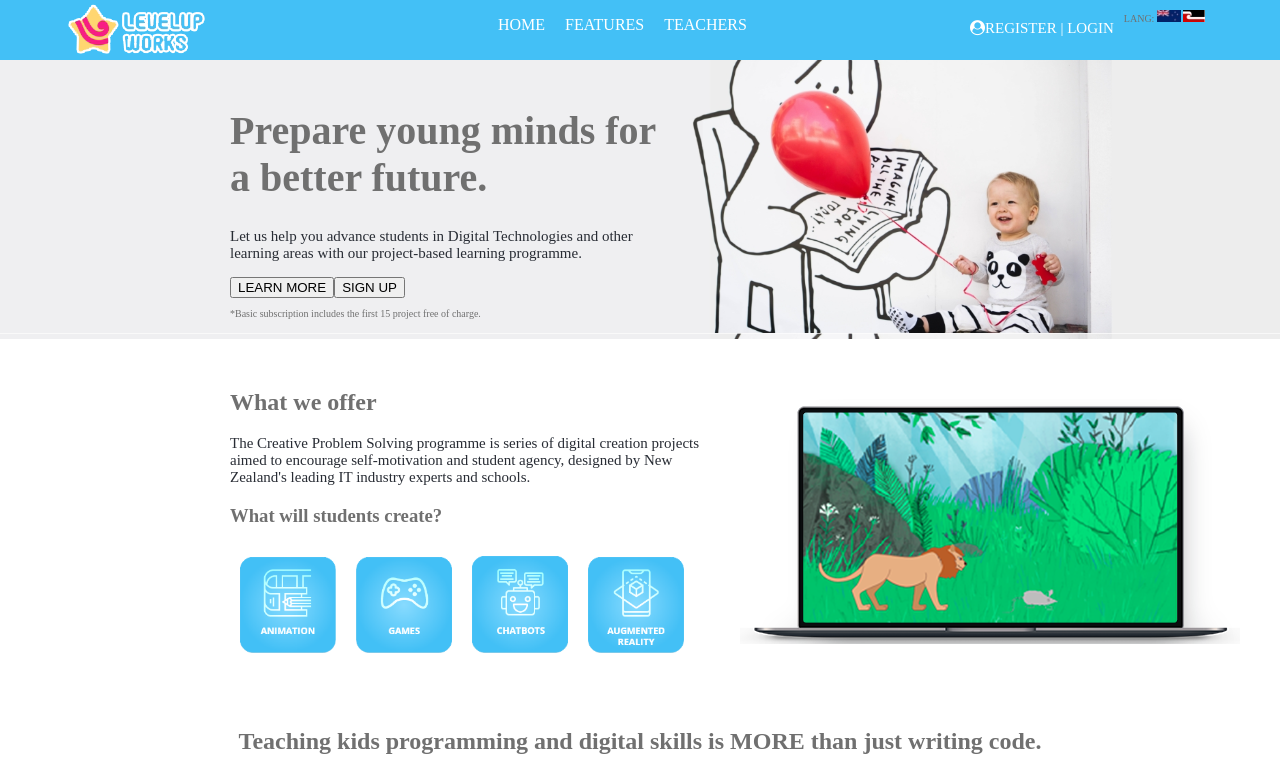
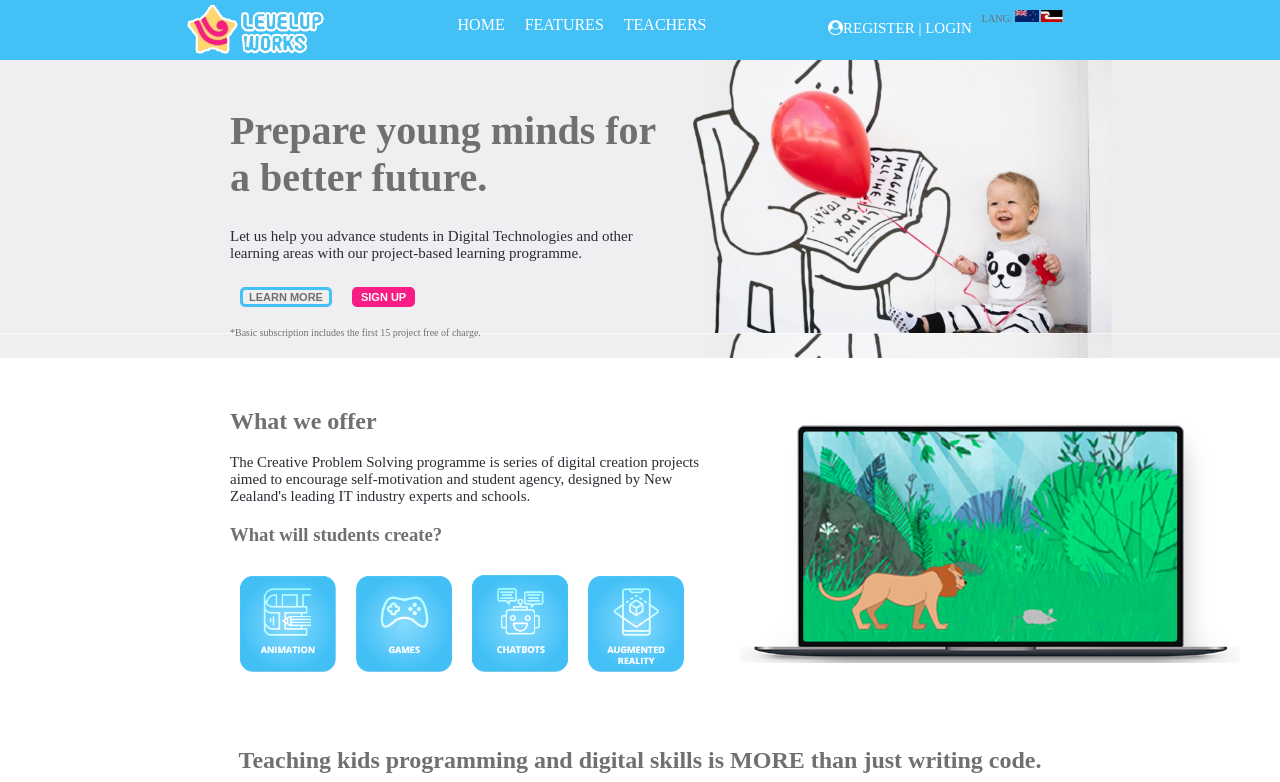
Before and after one commit to joechamberlain1/missionxteamzero-1, a React (Create React App) app: page / in a window 1280 px wide. Shown: the top 782 px of the page. Built offline with nearby package versions, Linux system fonts and the light colour scheme.

Commit message:
change hsec1 button css - Ofa

```diff
--- a/src/hsec1.css
+++ b/src/hsec1.css
@@ -32,3 +32,21 @@
 
     font-weight: 900px;
   }
+
+  button{
+    text-decoration:none;
+    margin:10px;
+    border:solid;
+    color:#707070;
+    border-color:#43C0F6;
+    border-radius: 5px;
+    font-size:11px;
+    font-weight: bold;
+
+  }
+
+  .b2 {
+    background-color:#F91C85;
+    border-color:#F91C85;
+    color:white;
+  }
--- a/src/hsec1.js
+++ b/src/hsec1.js
@@ -12,9 +12,9 @@ function Hsec1() {
         and other learning areas with our project-based learning programme.
         </p>
 
-        <button>LEARN MORE</button>
+        <button className='b1'>LEARN MORE</button>
 
-        <button>SIGN UP</button>
+        <button className='b2'>SIGN UP</button>
 
         <p className="psec11">*Basic subscription includes the first 15 project
         free of charge.
--- a/src/nav.css
+++ b/src/nav.css
@@ -4,18 +4,20 @@
     background: #43C0F6;
     display:flex;
     justify-content:center;
+    background-size:100%;
     width:100%;
+
   }
 
   .topLogo{
-    width: 30%;
-    justify-content: flex-start;
+    width: 100px;
+    justify-content: center;
     display:flex;
   }
 
   .topNavLinks{
     width: 40%;
-    justify-content: flex-start;
+    justify-content: center;
     display:flex;
   }
 
```
